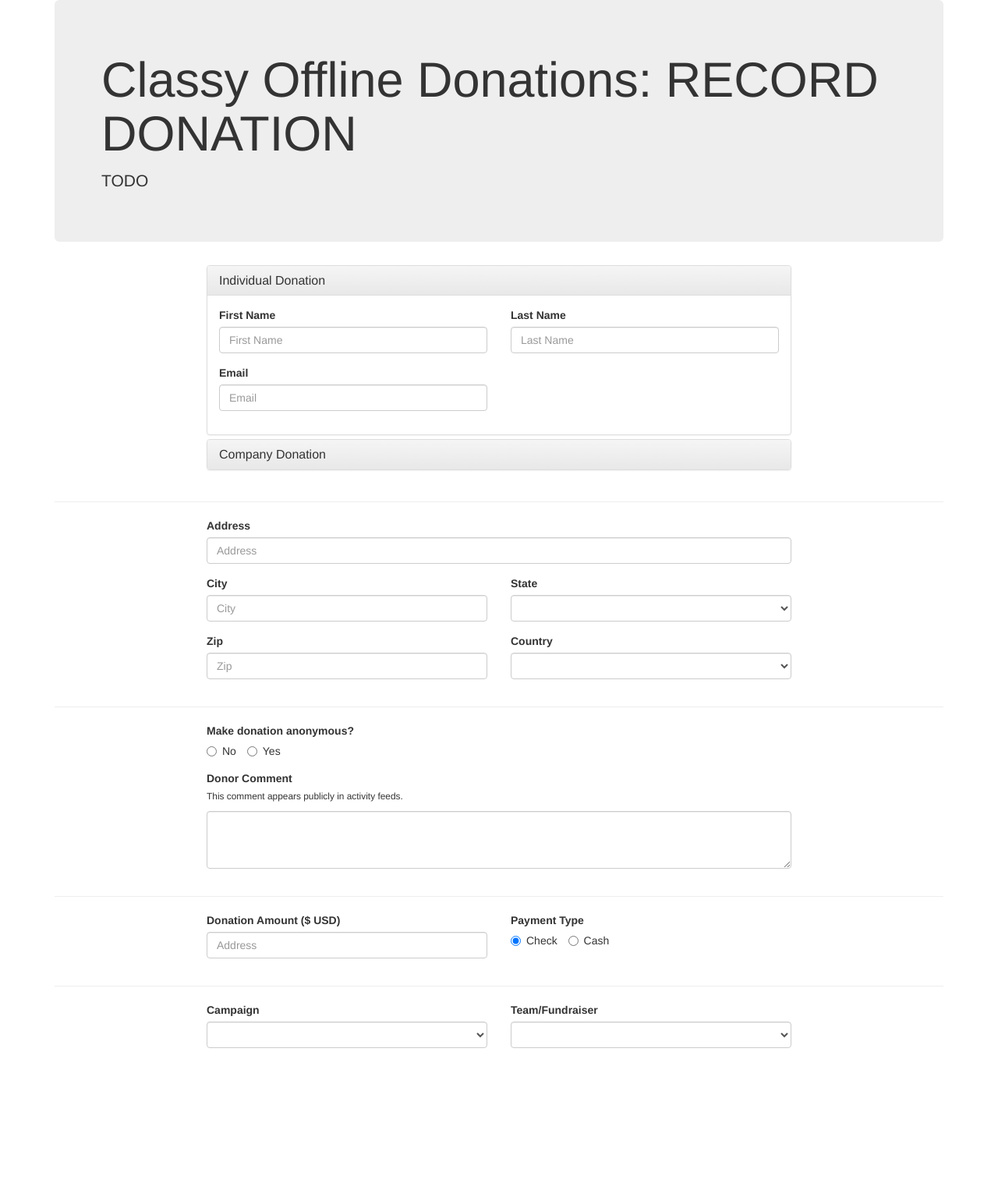
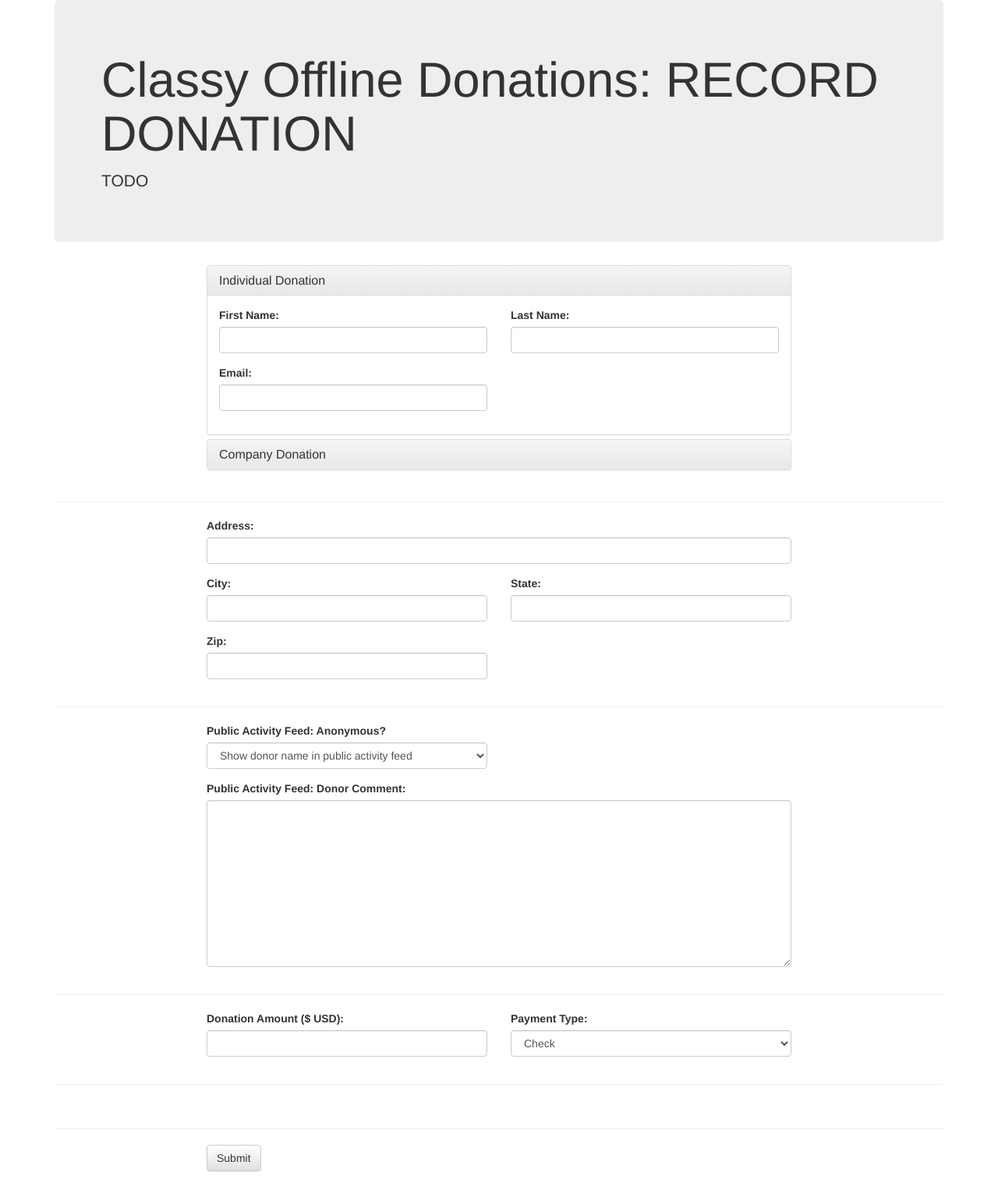
Before and after one commit to impactupgrade/classy-offline-donations, a Django app: template classyofflinedonations/core/templates/core/donation.html in a window 1280 px wide. Shown: the whole page at 78% size. Before the commit the page ends 1344 px from the top, so only its background shows below. Run offline with Django 3.2, Linux system fonts and the light colour scheme; the template is opened without the code that fills it: values that come from a table or form of the project are taken from there, others are empty; some libraries are stand-ins or nearby versions.

Commit message:
WIP: donation handling

```diff
--- a/classyofflinedonations/core/forms.py
+++ b/classyofflinedonations/core/forms.py
@@ -1,4 +1,5 @@
 from django import forms
+from localflavor.us.forms import USStateField, USStateSelect
 
 
 class BootstrapForm(forms.Form):
@@ -22,3 +23,29 @@
 
     email = forms.EmailField(label="Classy account's email")
     password = forms.CharField(widget=forms.PasswordInput(), label="This account's password (separate from Classy's)")
+
+
+class DonationForm(BootstrapForm):
+    def __init__(self, fundraiser_choices=(), *args, **kwargs):
+        super().__init__(*args, **kwargs)
+        self.fundraisers = forms.ChoiceField(choices=fundraiser_choices, label="Fundraiser")
+
+    # individual
+    first_name = forms.CharField(required=False, label="First Name")
+    last_name = forms.CharField(required=False, label="Last Name")
+    email = forms.EmailField(required=False, label="Email")
+
+    # company
+    company_name = forms.CharField(required=False, label="Company / Organization Name")
+
+    address = forms.CharField(required=False, label="Address")
+    city = forms.CharField(required=False, label="City")
+    state = USStateField(widget=USStateSelect, required=False, label="State")
+    zip = forms.CharField(required=False, label="Zip")
+
+    ANONYMOUS_CHOICES = (('SHOW_NAME', 'Show donor name in public activity feed'), ('ANONYMOUS', 'Keep donor anonymous'))
+    anonymous = forms.ChoiceField(choices=ANONYMOUS_CHOICES, label="Public Activity Feed: Anonymous?")
+    comment = forms.CharField(widget=forms.Textarea(), required=False, label="Public Activity Feed: Donor Comment")
+    amount = forms.DecimalField(label="Donation Amount ($ USD)")
+    TYPE_CHOICES = (('check', 'Check'), ('cash', 'Cash'))
+    type = forms.ChoiceField(choices=TYPE_CHOICES, label="Payment Type")
--- a/classyofflinedonations/core/templates/core/donation.html
+++ b/classyofflinedonations/core/templates/core/donation.html
@@ -1,4 +1,5 @@
 {% extends "core/base.html" %}
+{% load bootstrap_template_tags %}
 
 {% block title %}Classy Offline Donations :: RECORD DONATION{% endblock %}
 
@@ -9,7 +10,8 @@
             <p>TODO</p>
         </div>
 
-        <form>
+        <form action="/core/create-donation" method="post">
+            {% csrf_token %}
             <div class="row">
                 <div class="col-xs-12 col-sm-offset-2 col-sm-8">
                     <div class="panel-group" id="accordion" role="tablist" aria-multiselectable="true">
@@ -25,19 +27,16 @@
                                 <div class="panel-body">
                                     <div class="row">
                                         <div class="form-group col-xs-6">
-                                            <label for="TODO">First Name</label>
-                                            <input type="text" class="form-control" placeholder="First Name"/>
+                                            {% form_group form.first_name %}
                                         </div>
                                         <div class="form-group col-xs-6">
-                                            <label for="TODO">Last Name</label>
-                                            <input type="text" class="form-control" placeholder="Last Name"/>
+                                            {% form_group form.last_name %}
                                         </div>
                                     </div>
 
                                     <div class="row">
                                         <div class="form-group col-xs-6">
-                                            <label for="TODO">Email</label>
-                                            <input type="text" class="form-control" placeholder="Email"/>
+                                            {% form_group form.email %}
                                         </div>
                                     </div>
                                 </div>
@@ -55,8 +54,7 @@
                                 <div class="panel-body">
                                     <div class="row">
                                         <div class="form-group col-xs-6">
-                                            <label for="TODO">Company / Organization Name</label>
-                                            <input type="text" class="form-control" placeholder="Company / Organization Name"/>
+                                            {% form_group form.company_name %}
                                         </div>
                                     </div>
                                 </div>
@@ -70,34 +68,28 @@
 
             <div class="row">
                 <div class="form-group col-xs-12 col-sm-offset-2 col-sm-8">
-                    <label for="TODO">Address</label>
-                    <input type="text" class="form-control" placeholder="Address"/>
+                    {% form_group form.address %}
                 </div>
             </div>
 
             <div class="row">
                 <div class="form-group col-xs-6 col-sm-offset-2 col-sm-4">
-                    <label for="TODO">City</label>
-                    <input type="text" class="form-control" placeholder="City"/>
+                    {% form_group form.city %}
                 </div>
                 <div class="form-group col-xs-6 col-sm-4">
-                    <label for="TODO">State</label>
-                    <select class="form-control">
-                        <option></option>
-                    </select>
+                    {% form_group form.state %}
                 </div>
             </div>
 
             <div class="row">
                 <div class="form-group col-xs-6 col-sm-offset-2 col-sm-4">
-                    <label for="TODO">Zip</label>
-                    <input type="text" class="form-control" placeholder="Zip"/>
+                    {% form_group form.zip %}
                 </div>
                 <div class="form-group col-xs-6 col-sm-4">
-                    <label for="TODO">Country</label>
-                    <select class="form-control">
-                        <option></option>
-                    </select>
+                    <!--<label for="TODO">Country</label>-->
+                    <!--<select class="form-control">-->
+                        <!--<option></option>-->
+                    <!--</select>-->
                 </div>
             </div>
 
@@ -105,21 +97,13 @@
 
             <div class="row">
                 <div class="form-group col-xs-6 col-sm-offset-2 col-sm-4">
-                    <label for="TODO">Make donation anonymous?</label><br/>
-                    <label class="radio-inline">
-                        <input type="radio" name="TODO" id="TODO1" value="TODO1" checked="checked"/> No
-                    </label>
-                    <label class="radio-inline">
-                        <input type="radio" name="TODO" id="TODO2" value="TODO2"/> Yes
-                    </label>
+                    {% form_group form.anonymous %}
                 </div>
             </div>
 
             <div class="row">
                 <div class="form-group col-xs-12 col-sm-offset-2 col-sm-8">
-                    <label for="TODO">Donor Comment</label>
-                    <p class="small">This comment appears publicly in activity feeds.</p>
-                    <textarea class="form-control" rows="3"></textarea>
+                    {% form_group form.comment %}
                 </div>
             </div>
 
@@ -127,17 +111,10 @@
 
             <div class="row">
                 <div class="form-group col-xs-6 col-sm-offset-2 col-sm-4">
-                    <label for="TODO">Donation Amount ($ USD)</label>
-                    <input type="text" class="form-control" placeholder="Address"/>
+                    {% form_group form.amount %}
                 </div>
                 <div class="form-group col-xs-6 col-sm-4">
-                    <label for="TODO">Payment Type</label><br/>
-                    <label class="radio-inline">
-                        <input type="radio" name="TODO" id="TODO1" value="TODO1" checked="checked"/> Check
-                    </label>
-                    <label class="radio-inline">
-                        <input type="radio" name="TODO" id="TODO2" value="TODO2"/> Cash
-                    </label>
+                    {% form_group form.type %}
                 </div>
             </div>
 
@@ -145,16 +122,15 @@
 
             <div class="row">
                 <div class="form-group col-xs-6 col-sm-offset-2 col-sm-4">
-                    <label for="TODO">Campaign</label>
-                    <select class="form-control">
-                        <option></option>
-                    </select>
+                    {% form_group form.fundraiser %}
                 </div>
-                <div class="form-group col-xs-6 col-sm-4">
-                    <label for="TODO">Team/Fundraiser</label>
-                    <select class="form-control">
-                        <option></option>
-                    </select>
+            </div>
+
+            <hr/>
+
+            <div class="row">
+                <div class="form-group col-xs-6 col-sm-offset-2 col-sm-4">
+                    <button type="submit" class="btn btn-default">Submit</button>
                 </div>
             </div>
         </form>
--- a/requirements.txt
+++ b/requirements.txt
@@ -4,9 +4,11 @@
 chardet==3.0.4
 cryptography==2.1.3
 Django==1.11.6
+django-localflavor==1.6.1
 gunicorn==19.7.1
 httplib2==0.10.3
 idna==2.6
+lxml==4.1.1
 oauthlib==2.0.6
 pycparser==2.18
 pyOpenSSL==17.3.0
```
Also changed, not shown: classyofflinedonations/core/services/classy.py (+97 -10 lines), classyofflinedonations/core/views.py (+12 -3 lines), classyofflinedonations/settings.py (line endings or trailing spaces).
